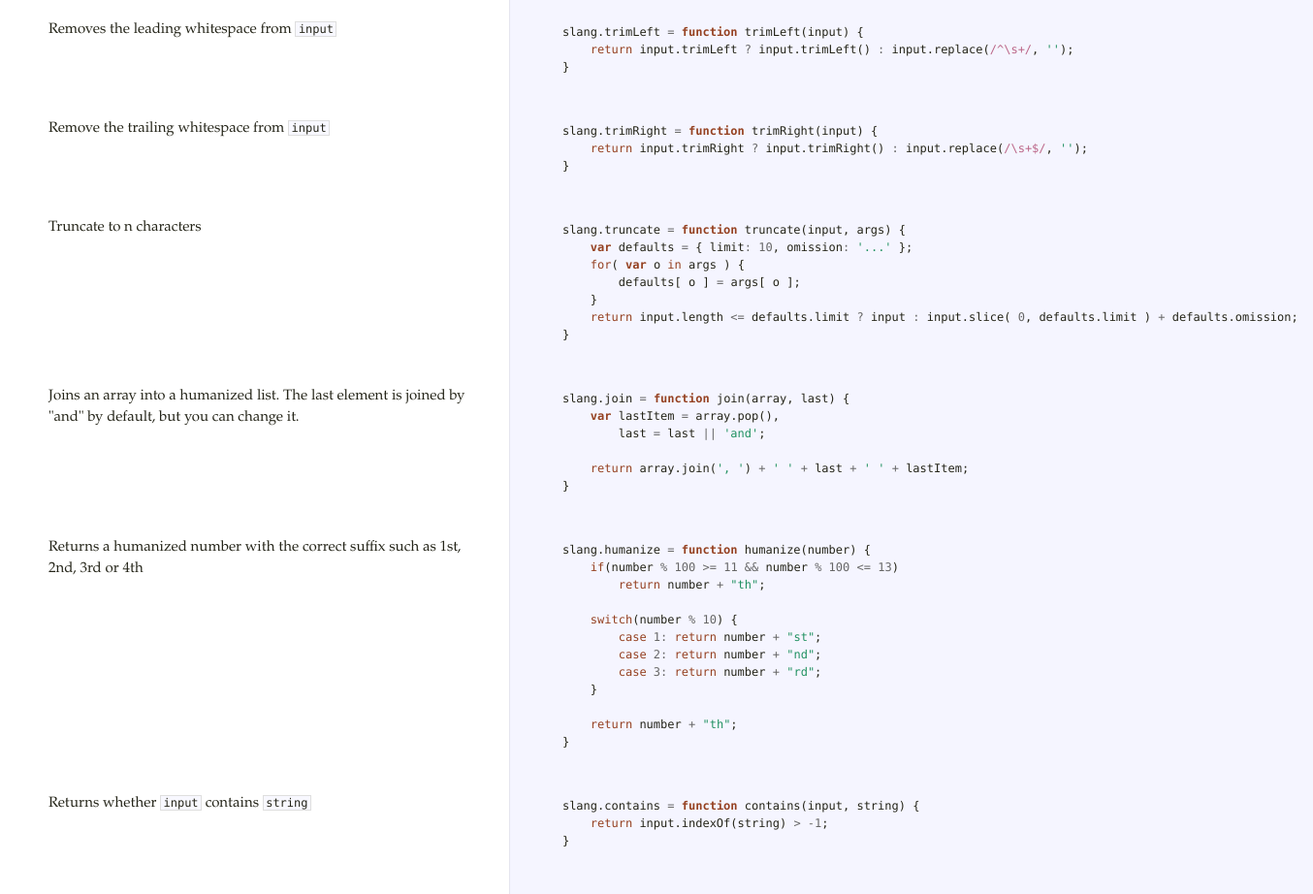
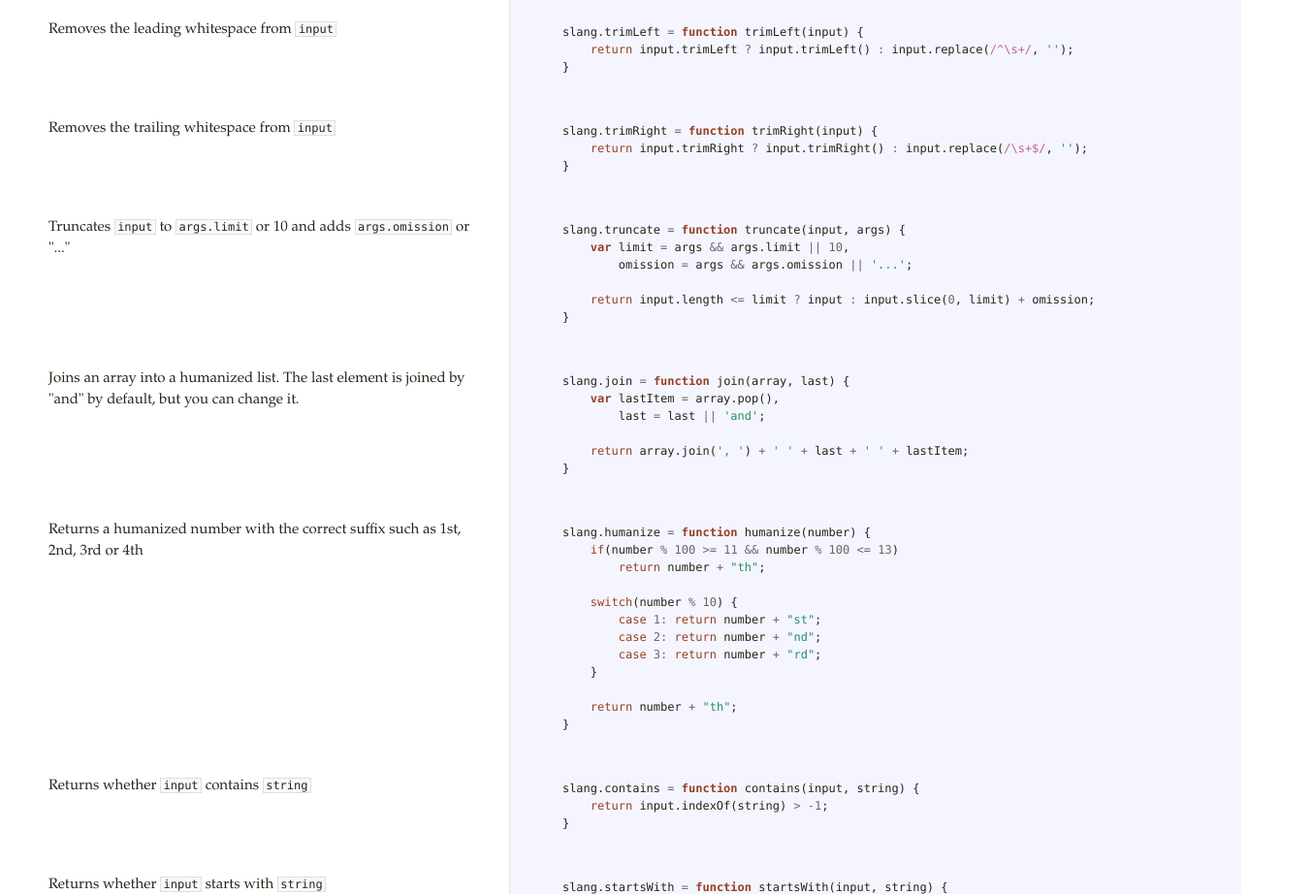
Before and after one commit to devongovett/slang, a website: page index.html in a window 1280 px wide. Shown: the part 2220-3142 px from the top of the page at 97% size, 1354 px wide, since content can reach past the window. Drawn offline with Linux system fonts and the light colour scheme.

Commit message:
Update docco

```diff
--- a/index.html
+++ b/index.html
@@ -67,15 +67,14 @@
     </pre></div>             </td>           </tr>                               <tr id="section-22">             <td class="docs">               <div class="pilwrap">                 <a class="pilcrow" href="#section-22">&#182;</a>               </div>               <p>Removes the leading whitespace from <code>input</code></p>             </td>             <td class="code">               <div class="highlight"><pre>    <span class="nx">slang</span><span class="p">.</span><span class="nx">trimLeft</span> <span class="o">=</span> <span class="kd">function</span> <span class="nx">trimLeft</span><span class="p">(</span><span class="nx">input</span><span class="p">)</span> <span class="p">{</span>
         <span class="k">return</span> <span class="nx">input</span><span class="p">.</span><span class="nx">trimLeft</span> <span class="o">?</span> <span class="nx">input</span><span class="p">.</span><span class="nx">trimLeft</span><span class="p">()</span> <span class="o">:</span> <span class="nx">input</span><span class="p">.</span><span class="nx">replace</span><span class="p">(</span><span class="sr">/^\s+/</span><span class="p">,</span> <span class="s1">&#39;&#39;</span><span class="p">);</span>
     <span class="p">}</span>
-    </pre></div>             </td>           </tr>                               <tr id="section-23">             <td class="docs">               <div class="pilwrap">                 <a class="pilcrow" href="#section-23">&#182;</a>               </div>               <p>Remove the trailing whitespace from <code>input</code></p>             </td>             <td class="code">               <div class="highlight"><pre>    <span class="nx">slang</span><span class="p">.</span><span class="nx">trimRight</span> <span class="o">=</span> <span class="kd">function</span> <span class="nx">trimRight</span><span class="p">(</span><span class="nx">input</span><span class="p">)</span> <span class="p">{</span>
+    </pre></div>             </td>           </tr>                               <tr id="section-23">             <td class="docs">               <div class="pilwrap">                 <a class="pilcrow" href="#section-23">&#182;</a>               </div>               <p>Removes the trailing whitespace from <code>input</code></p>             </td>             <td class="code">               <div class="highlight"><pre>    <span class="nx">slang</span><span class="p">.</span><span class="nx">trimRight</span> <span class="o">=</span> <span class="kd">function</span> <span class="nx">trimRight</span><span class="p">(</span><span class="nx">input</span><span class="p">)</span> <span class="p">{</span>
         <span class="k">return</span> <span class="nx">input</span><span class="p">.</span><span class="nx">trimRight</span> <span class="o">?</span> <span class="nx">input</span><span class="p">.</span><span class="nx">trimRight</span><span class="p">()</span> <span class="o">:</span> <span class="nx">input</span><span class="p">.</span><span class="nx">replace</span><span class="p">(</span><span class="sr">/\s+$/</span><span class="p">,</span> <span class="s1">&#39;&#39;</span><span class="p">);</span>
     <span class="p">}</span>
-    </pre></div>             </td>           </tr>                               <tr id="section-24">             <td class="docs">               <div class="pilwrap">                 <a class="pilcrow" href="#section-24">&#182;</a>               </div>               <p>Truncate to n characters</p>             </td>             <td class="code">               <div class="highlight"><pre>    <span class="nx">slang</span><span class="p">.</span><span class="nx">truncate</span> <span class="o">=</span> <span class="kd">function</span> <span class="nx">truncate</span><span class="p">(</span><span class="nx">input</span><span class="p">,</span> <span class="nx">args</span><span class="p">)</span> <span class="p">{</span>
-        <span class="kd">var</span> <span class="nx">defaults</span> <span class="o">=</span> <span class="p">{</span> <span class="nx">limit</span><span class="o">:</span> <span class="mi">10</span><span class="p">,</span> <span class="nx">omission</span><span class="o">:</span> <span class="s1">&#39;...&#39;</span> <span class="p">};</span>
-        <span class="k">for</span><span class="p">(</span> <span class="kd">var</span> <span class="nx">o</span> <span class="k">in</span> <span class="nx">args</span> <span class="p">)</span> <span class="p">{</span>
-            <span class="nx">defaults</span><span class="p">[</span> <span class="nx">o</span> <span class="p">]</span> <span class="o">=</span> <span class="nx">args</span><span class="p">[</span> <span class="nx">o</span> <span class="p">];</span>
-        <span class="p">}</span>
-        <span class="k">return</span> <span class="nx">input</span><span class="p">.</span><span class="nx">length</span> <span class="o">&lt;=</span> <span class="nx">defaults</span><span class="p">.</span><span class="nx">limit</span> <span class="o">?</span> <span class="nx">input</span> <span class="o">:</span> <span class="nx">input</span><span class="p">.</span><span class="nx">slice</span><span class="p">(</span> <span class="mi">0</span><span class="p">,</span> <span class="nx">defaults</span><span class="p">.</span><span class="nx">limit</span> <span class="p">)</span> <span class="o">+</span> <span class="nx">defaults</span><span class="p">.</span><span class="nx">omission</span><span class="p">;</span>
+    </pre></div>             </td>           </tr>                               <tr id="section-24">             <td class="docs">               <div class="pilwrap">                 <a class="pilcrow" href="#section-24">&#182;</a>               </div>               <p>Truncates <code>input</code> to <code>args.limit</code> or 10 and adds <code>args.omission</code> or "..."</p>             </td>             <td class="code">               <div class="highlight"><pre>    <span class="nx">slang</span><span class="p">.</span><span class="nx">truncate</span> <span class="o">=</span> <span class="kd">function</span> <span class="nx">truncate</span><span class="p">(</span><span class="nx">input</span><span class="p">,</span> <span class="nx">args</span><span class="p">)</span> <span class="p">{</span>
+        <span class="kd">var</span> <span class="nx">limit</span> <span class="o">=</span> <span class="nx">args</span> <span class="o">&amp;&amp;</span> <span class="nx">args</span><span class="p">.</span><span class="nx">limit</span> <span class="o">||</span> <span class="mi">10</span><span class="p">,</span>
+            <span class="nx">omission</span> <span class="o">=</span> <span class="nx">args</span> <span class="o">&amp;&amp;</span> <span class="nx">args</span><span class="p">.</span><span class="nx">omission</span> <span class="o">||</span> <span class="s1">&#39;...&#39;</span><span class="p">;</span>
+
+        <span class="k">return</span> <span class="nx">input</span><span class="p">.</span><span class="nx">length</span> <span class="o">&lt;=</span> <span class="nx">limit</span> <span class="o">?</span> <span class="nx">input</span> <span class="o">:</span> <span class="nx">input</span><span class="p">.</span><span class="nx">slice</span><span class="p">(</span><span class="mi">0</span><span class="p">,</span> <span class="nx">limit</span><span class="p">)</span> <span class="o">+</span> <span class="nx">omission</span><span class="p">;</span>
     <span class="p">}</span>
 	</pre></div>             </td>           </tr>                               <tr id="section-25">             <td class="docs">               <div class="pilwrap">                 <a class="pilcrow" href="#section-25">&#182;</a>               </div>               <p>Joins an array into a humanized list.  The last element is joined
 by "and" by default, but you can change it.</p>             </td>             <td class="code">               <div class="highlight"><pre>    <span class="nx">slang</span><span class="p">.</span><span class="nx">join</span> <span class="o">=</span> <span class="kd">function</span> <span class="nx">join</span><span class="p">(</span><span class="nx">array</span><span class="p">,</span> <span class="nx">last</span><span class="p">)</span> <span class="p">{</span>
```
